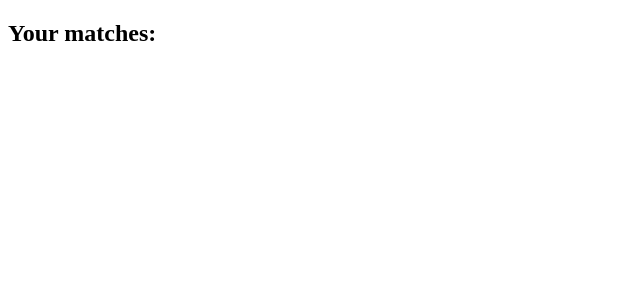
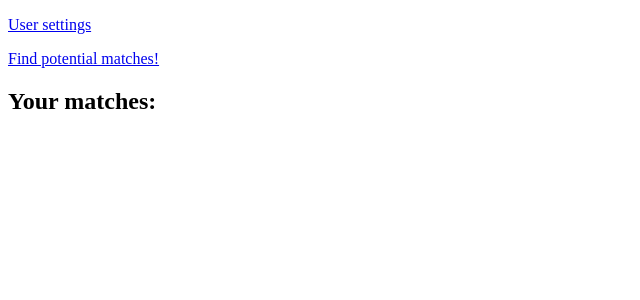
Before and after one commit to cavalier08/cursed-dating-app, a Next.js app: page /matches in a window 1280 px wide. Shown: the top 300 px of the page, without its empty margins (0-640 px from the left). Built offline with nearby package versions, Linux system fonts and the light colour scheme.

Commit message:
add links between pages

```diff
--- a/src/pages/login.tsx
+++ b/src/pages/login.tsx
@@ -1,5 +1,4 @@
 import Link from "next/link";
-
 
 export default function Login() {
   return (
--- a/src/pages/matches.tsx
+++ b/src/pages/matches.tsx
@@ -1,8 +1,16 @@
-
+import Link from "next/link";
 
 export default function Matches() {
     return (
         <div>
+            <Link
+                href={"/settings"}>
+                <p>User settings</p>
+            </Link>
+            <Link
+                href={"/swiping"}>
+                <p>Find potential matches!</p>
+            </Link>
             <h2>Your matches:</h2>
         </div>
     );
```
Also changed, not shown: src/pages/settings.tsx (+17 -0 lines), src/pages/swiping.tsx (+17 -0 lines).
